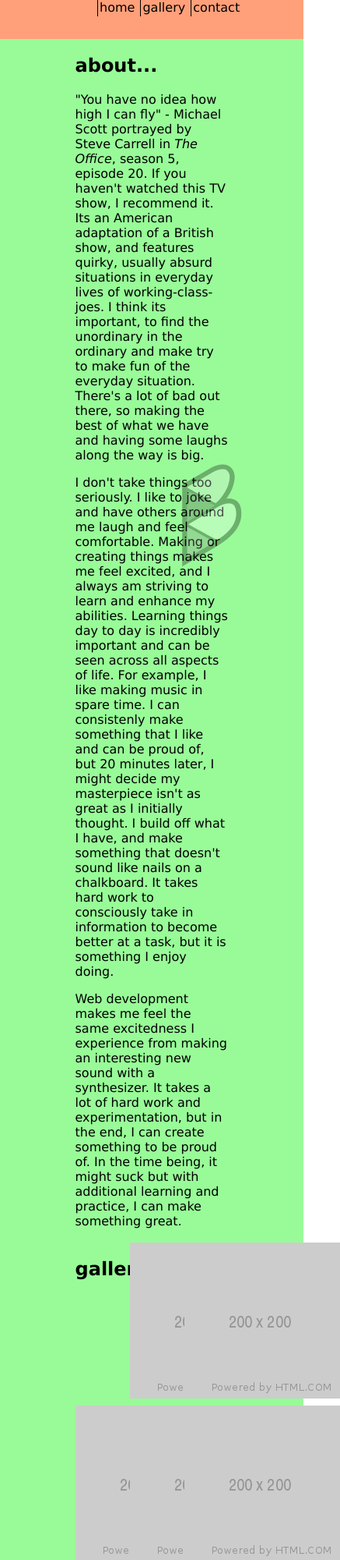
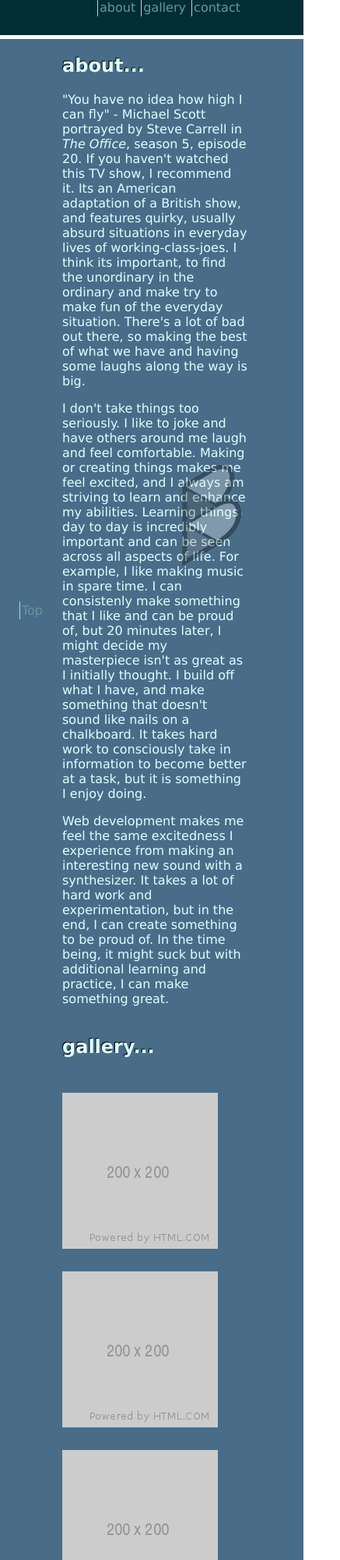
Before and after one commit to briankohnen/responsiveLayoutsPractice, a plain HTML site: page index.html in a window 390 px wide. Shown: the top 2000 px of the page at 78% size, 437 px wide, since content can reach past the window. Drawn offline with Linux system fonts and the light colour scheme.

Commit message:
bk--reworking formatting of responsive portfolio

```diff
--- a/assets/css/style.css
+++ b/assets/css/style.css
@@ -1,6 +1,7 @@
 body {
     font-family: 'Lucida Sans', 'Lucida Sans Regular', 'Lucida Grande', 'Lucida Sans Unicode', Geneva, Verdana, sans-serif;
     margin: 0;
+    box-sizing: border-box;
 }
 
 .wrapper {
@@ -13,30 +14,35 @@ body {
     /* height: 100%; */
     grid-column: 1 / 2;
     grid-row: 1 / 3;
-    background: lightsalmon;
+    background: #012E34;
     display: grid;
     grid-template-columns: 25% 25% 25% 25%;
     grid-template-rows: 20% 20% 20% 20%;
+    color: whitesmoke;
+    border-right: 5px solid white;
 }
 
 .contentContainer {
     grid-column: 2 / 3;
     grid-row: 1 / 3;
-    background: palegreen;
+    background: #496d89;
     display: grid;
-    grid-template-columns: auto 25% 25% auto;
+    grid-template-columns: 20% 20% 20% 20% 20%;
     grid-template-rows: auto auto auto;
     grid-gap: 2px;
+    color: lightcyan;
 }
 
-@media screen and (max-width: 1000px) {
+@media screen and (max-width: 1050px) {
     .sidebar {
         grid-column: 1 / 3;
         grid-row: 1 / 2;
+        border-right: none;
+        border-bottom: 5px solid white;
     }
 }
 
-@media screen and (max-width: 1000px) {
+@media screen and (max-width: 1050px) {
     .contentContainer {
         grid-column: 1 / 3;
         grid-row: 2 / 3;
@@ -44,15 +50,15 @@ body {
 }
 
 .mePic {
-    border: solid 1px black;
-    border-radius: 85%;
+    border: solid 1px white;
+    /* border-radius: 85%; */
     position: fixed;
     left: 10%;
     top: 5%;
 }
 
-@media screen and (max-width: 1000px) {
-    .mePic, .sidebarHeader {
+@media screen and (max-width: 1050px) {
+    .mePic, .sidebarHeader, .sidebarHeadBottom {
         display: none;
     }
 }
@@ -63,48 +69,55 @@ body {
     top: 35%;
 }
 
+.sidebarHeadBottom {
+    position: fixed;
+    left: 10%;
+    top: 42%;
+    color: lightcyan;
+}
+
 nav {
     position: fixed;
     left: 10%;
     top: 50%;
 }
 
-@media screen and (max-width: 1000px) {
+@media screen and (max-width: 1050px) {
     nav {
-        position: fixed;
+        position: absolute;
         top: 0;
         left: 125px;
     }
 }
 
-a {
-    border-left: solid 1px black;
+.navLink {
+    border-left: solid 1px lightblue;
     padding: 2px;
-    color: black;
+    color: #69969C;
     text-decoration: none;
 }
 
-a:visited {
+.navLink:visited {
     text-decoration: none;
-    color: black;
+    color: #69969C;
 }
 
-a:hover {
+.navLink:hover {
     text-decoration: underline;
-    text-shadow: 1px black;
+    color: palegreen;
 }
 
-a:active {
+.navLink:active {
     color: palegreen;
     text-decoration: none;
 }
 
-a:focus {
+.navLink:focus {
     color: lightyellow;
 }
 
 .about {
-    grid-column: 2 / 4;
+    grid-column: 2 / 5;
     grid-row: 1 / 2;
 }
 
@@ -115,13 +128,17 @@ a:focus {
     opacity: 0.3;
 }
 
+.contHead {
+    text-shadow: -1px -1px 1px black;
+}
+
 .gallery {
-    grid-column: 2 / 4;
+    grid-column: 2 / 5;
     grid-row: 2 / 3;
     display: grid;
-    grid-template-columns: 33% 33% 33%;
-    grid-template-rows: auto auto auto;
-    grid-gap: 5px;
+    grid-template-columns: 50% 50%;
+    grid-template-rows: auto auto auto auto auto;
+    grid-gap: 25px;
 }
 
 .galleryHead {
@@ -131,25 +148,129 @@ a:focus {
 
 .galleryItemOne {
     grid-column: 1 / 2;
+    grid-row: 2 / 3;
 }
 
 .galleryItemTwo {
     grid-column: 2 / 3;
+    grid-row: 2 / 3;
 }
 
 .galleryItemThree {
-    grid-column: 3 / 4;
+    grid-column: 1 / 2;
+    grid-row: 3 / 4;
 }
 
 .galleryItemFour {
     grid-column: 2 / 3;
+    grid-row: 3 / 4;
 }
 
 .galleryItemFive {
-    grid-column: 3 / 4;
+    grid-column: 1 / 2;
+    grid-row: 4 / 5;
 }
 
 .contact {
     grid-column: 2 / 4;
     grid-row: 3 / 4;
+    display: grid;
+    grid-template-columns: 50% 50%;
+    grid-template-rows: auto auto auto auto auto;
+    grid-gap: 5px;
 }
+
+.contactHead {
+    grid-column: 1 / 4;
+    grid-row: 1 / 2;
+}
+
+.contacto {
+    grid-column: 1 / 4;
+    grid-row: 2 / 5;
+}
+
+.button {
+    padding: 10px;
+    border: 1px solid white;
+}
+
+.topButton {
+    position: fixed;
+    left: 25px;
+    bottom: 50px;
+    visibility: hidden;
+    border-left: solid 1px lightblue;
+    padding: 2px;
+    color: #69969C;
+    text-decoration: none;
+}
+
+.topButton:visited {
+    text-decoration: none;
+    color: #69969C;
+}
+
+.topButton:hover {
+    text-decoration: underline;
+    color: palegreen;
+}
+
+.topButton:active {
+    color: palegreen;
+    text-decoration: none;
+}
+
+.topButton:focus {
+    color: lightyellow;
+}
+
+@media screen and (max-width: 1050px) {
+    .topButton {
+        visibility: visible;
+    }
+}
+
+@media screen and (max-width: 640px) {
+    .galleryItemOne {
+        grid-column: 1 / 2;
+        grid-row: 2 / 3;
+    }
+
+    .galleryItemTwo {
+        grid-column: 1 / 2;
+        grid-row: 3 / 4;
+    }
+
+    .galleryItemThree {
+        grid-column: 1 / 2;
+        grid-row: 4 / 5;
+    }
+
+    .galleryItemFour {
+        grid-column: 1 / 2;
+        grid-row: 5 / 6;
+    }
+
+    .galleryItemFive {
+        grid-column: 1 / 2;
+        grid-row: 6 / 7;
+    }
+}
+
+.fa, .far, .fab {
+    padding: 30px;
+    font-size: 20px;
+    width: 25px;
+    text-align: center;
+    text-decoration: none;
+    border-radius: 50%;
+    color: black;
+    background: lightcyan;
+}
+
+.fa:hover, .far:hover, .fab:hover {
+    color: lightgreen;
+    box-shadow: -1px -1px 20px;
+    background: #496d89;
+}
--- a/index.html
+++ b/index.html
@@ -6,7 +6,8 @@
     <title>Responsiveness</title>
     <meta name='viewport' content='width=device-width, initial-scale=1'>
     <link rel='stylesheet' type='text/css' media='screen' href='assets/css/style.css'>
-    <script src='main.js'></script>
+    <link rel="stylesheet" href="https://cdnjs.cloudflare.com/ajax/libs/font-awesome/4.7.0/css/font-awesome.min.css">
+    <script src="https://kit.fontawesome.com/9cc1485cba.js"></script>
 </head>
 <body>
 
@@ -18,11 +19,12 @@
         alt="Picture of Brian" title="Brian">
 
         <h1 class="sidebarHeader">Brian Kohnen</h1>
+        <p class="sidebarHeadBottom"><em>Full Stack Web Developer</em></p>
 
         <nav>
-            <a href="#top">home</a>
-            <a href="#gallery">gallery</a>
-            <a href="#contact">contact</a>
+            <a class="navLink" href="#top">about</a>
+            <a class="navLink" href="#gallery">gallery</a>
+            <a class="navLink" href="#contact">contact</a>
         </nav>
 
     </div>
@@ -31,7 +33,7 @@
 
         <section id="top" class="about">
 
-            <h1>about...</h1>
+            <h1 class="contHead">about...</h1>
 
                 <p>"You have no idea how high I can fly" - Michael Scott portrayed by Steve Carrell in <em>The Office</em>,
                     season 5, episode 20. If you haven't watched this TV show, I recommend it.
@@ -62,25 +64,25 @@
 
         <section id="gallery" class="gallery">
 
-            <h1>gallery...</h1>
+            <h1 class="galleryHead contHead">gallery...</h1>
 
-                <div class="galleryItem" title="Hangman">
+                <div class="galleryItemOne" title="Hangman">
                     <img src="assets/images/placeholder200.png" alt="Hangman">
                 </div>
 
-                <div class="galleryItem" title="RPG Game">
+                <div class="galleryItemTwo" title="RPG Game">
                     <img src="assets/images/placeholder200.png" alt="RPG Game">
                 </div>
 
-                <div class="galleryItem" title="Trivia Game">
+                <div class="galleryItemThree" title="Trivia Game">
                     <img src="assets/images/placeholder200.png" alt="Trivia Game">
                 </div>
 
-                <div class="galleryItem" title="Rutgers Info Widget">
+                <div class="galleryItemFour" title="Rutgers Info Widget">
                     <img src="assets/images/placeholder200.png" alt="Rutgers Widget">
                 </div>
 
-                <div class="galleryItem" title="Rock Paper Scissors">
+                <div class="galleryItemFive" title="Rock Paper Scissors">
                     <img src="assets/images/placeholder200.png" alt="Rock Paper Scissors">
                 </div>
 
@@ -88,21 +90,15 @@
 
         <section id="contact" class="contact">
 
-            <h1>contact...</h1>
-
-                <label for="userName" class="contactLabel">Your Name</label>
-                    <input class="contactForm" type="text" id="userName" name="flName" placeholder="John Smith">
-
-                <label for="userEmail" class="contactLabel">E-mail</label>
-                    <input class="contactForm" type="text" id="userEmail" name="email" placeholder="johnsmith@email.com">
-
-                <label for="message" class="contactLabel">What do you think?</label>
-                    <textarea class="contactForm" id="message" name="subject" style="height:200px">
-                    </textarea>
-
-        <div class="button">Submit</div>
+            <h1 class="contactHead contHead">contact...</h1>
+            <a href="mailto:kohnenbrian@gmail.com" target="_blank" class="far fa-envelope"></a>
+            <a href="https://github.com/briankohnen" target="_blank" class="fab fa-github"></a>
+            <a href="https://www.linkedin.com/in/brian-kohnen-b05025187/" target="_blank" class="fab fa-linkedin-in"></a>
+            </form>
 
         </section>
+
+        <a class="topButton" href="#top">Top</a>
 
     </div>
 </div>
```
